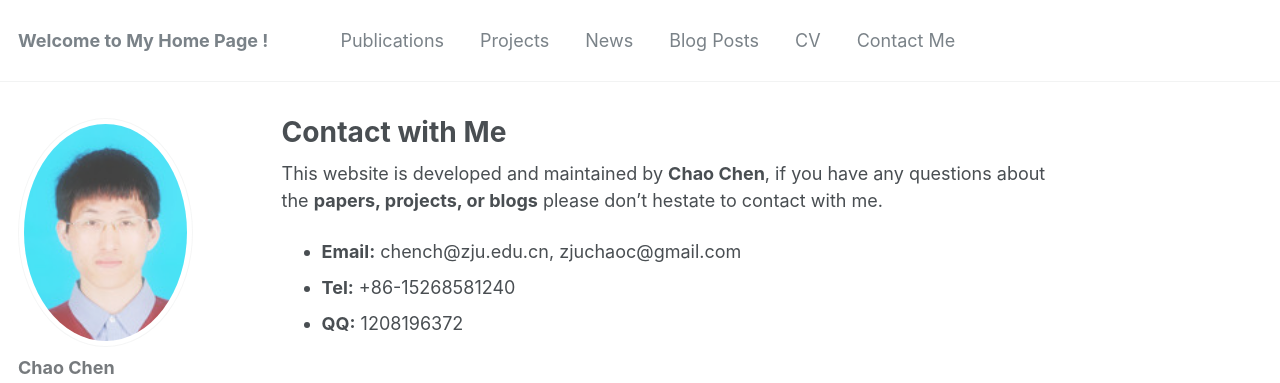
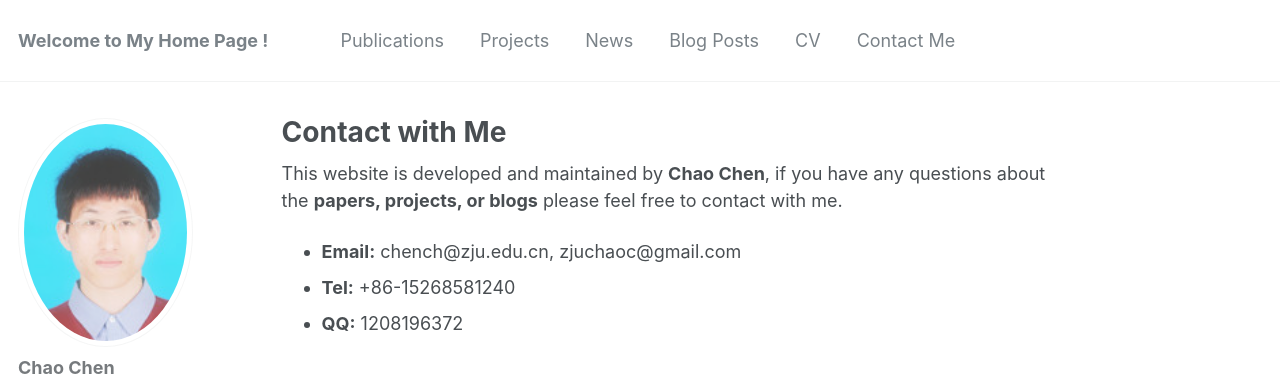
Before and after one commit to chenchao666/chenchao666.github.io, a Jekyll site: the page built from _pages/contact_me.md, in a window 1280 px wide. Shown: the top 383 px of the page. Built offline with Jekyll 4.4.1, drawn with Linux system fonts in a browser that asks for light colours; some web fonts are replaced.

Commit message:
Update contact_me.md

```diff
--- a/_pages/contact_me.md
+++ b/_pages/contact_me.md
@@ -8,7 +8,7 @@ redirect_from:
 ---
 
 
-This website is developed and maintained by **Chao Chen**, if you have any questions about the __papers, projects, or blogs__ please don't hestate to contact with me.
+This website is developed and maintained by **Chao Chen**, if you have any questions about the __papers, projects, or blogs__ please feel free to contact with me.
 * **Email:** chench@zju.edu.cn, zjuchaoc@gmail.com
 * **Tel:** +86-15268581240
 * **QQ:** 1208196372
```
